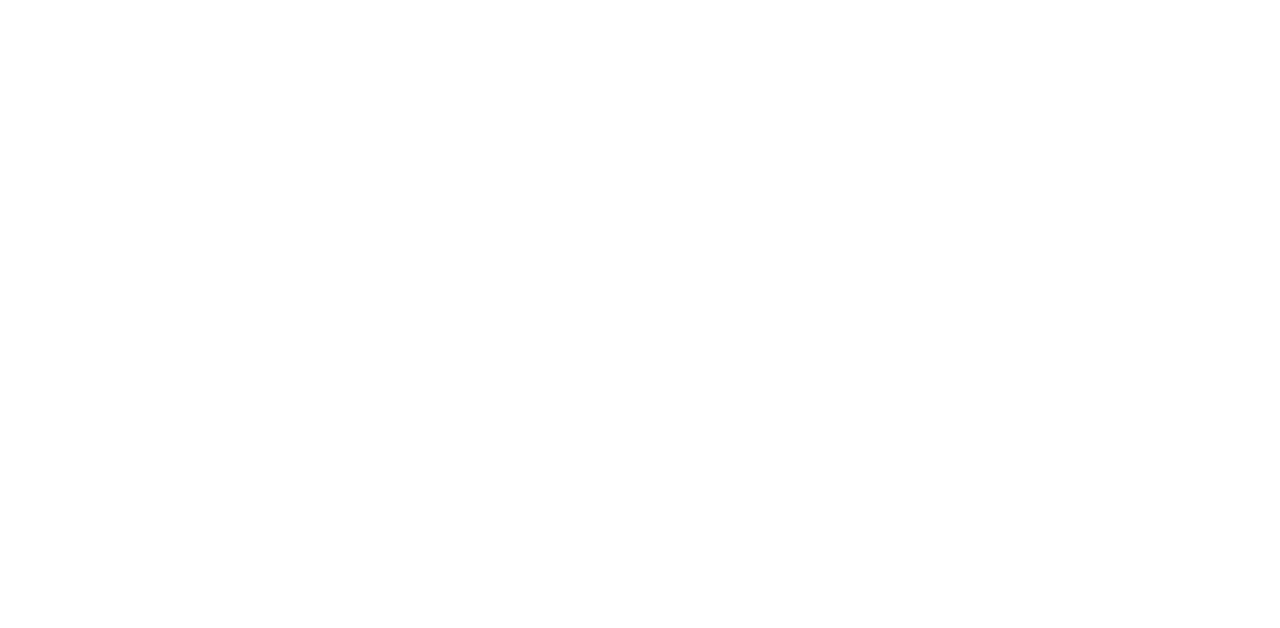
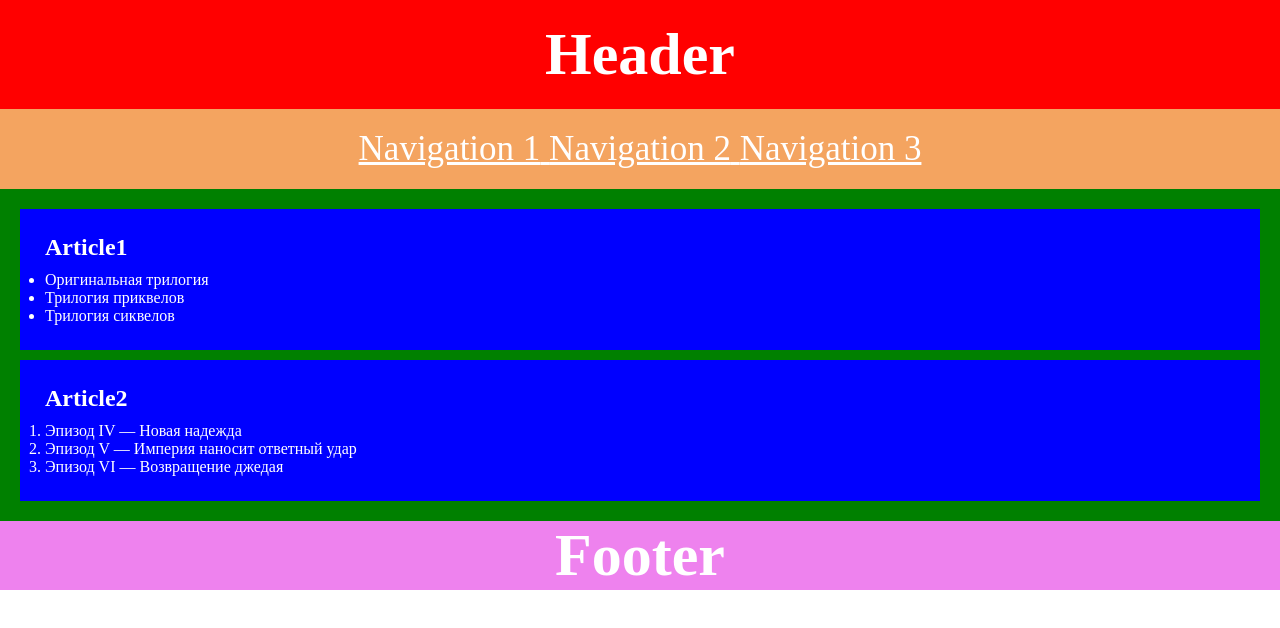
Before and after one commit to js-tasks-ru/htmlcss-20210708_vladimir-vladimirovich-abramovich, a website: page 02-dz0/01-semantic-mockup/solution.html in a window 1280 px wide. Drawn offline with Linux system fonts and the light colour scheme.

Commit message:
add solution for 1-modul task2

```diff
--- a/02-dz0/01-semantic-mockup/solution.html
+++ b/02-dz0/01-semantic-mockup/solution.html
@@ -1,4 +1,41 @@
 <!DOCTYPE html>
 <html lang="ru">
-    <!-- Ваше решение -->
+    <head>
+        <link rel="stylesheet" href="style.css">
+        <meta charset="utf-8">
+    </head>
+    <body>
+        <header>
+            <h1 class="header">Header</h1>
+            <nav class="nav">
+                <a>Navigation 1</a>
+                <a>Navigation 2</a>
+                <a>Navigation 3</a>
+            </nav>
+        </header>
+        <main class="main">
+            <article class="article">
+                <h2>Article1</h2>
+                <ul>
+                    <li>Оригинальная трилогия</li>
+                    <li>Трилогия приквелов</li>
+                    <li>Трилогия сиквелов</li>
+                </ul>
+            </article>
+            <article class="article">
+                <h2>Article2</h2>
+                <ol>
+                    <li>Эпизод IV — Новая надежда</li>
+                    <li>Эпизод V — Империя наносит ответный удар</li>
+                    <li>Эпизод VI — Возвращение джедая</li>
+                </ol>
+            </article>
+
+        </main>
+        <footer>
+            <h1 class="footer">Footer</h1>
+        </footer>
+    </body>
+
+
 </html>
--- /dev/null
+++ b/02-dz0/01-semantic-mockup/style.css
@@ -0,0 +1,54 @@
+body {
+    margin: 0;
+
+}
+
+
+.header {
+    margin: 0;
+    padding: 20px;
+    background-color: red;
+    color: white;
+    font-size: 60px;
+    text-align: center;
+}
+.nav{
+    margin: 0;
+    background-color: sandybrown;
+    color: white;
+    text-decoration: underline;
+    font-size: 35px;
+    text-align: center;
+    padding: 20px;
+}
+.main{
+    margin: 0;
+    background-color: green;
+    color: white;
+    padding: 10px;
+
+}
+.article{
+    margin: 10px;
+    background-color: blue;
+    color: white;
+    padding: 25px;
+
+}
+.footer{
+    margin: 0;
+    padding: 0;
+    background-color: violet;
+    color: white;
+    font-size: 60px;
+    text-align: center;
+}
+
+ul,ol {
+    margin: 0;
+    padding: 0;
+}
+h2 {
+    margin: 0;
+    padding-bottom: 10px;
+}
```
